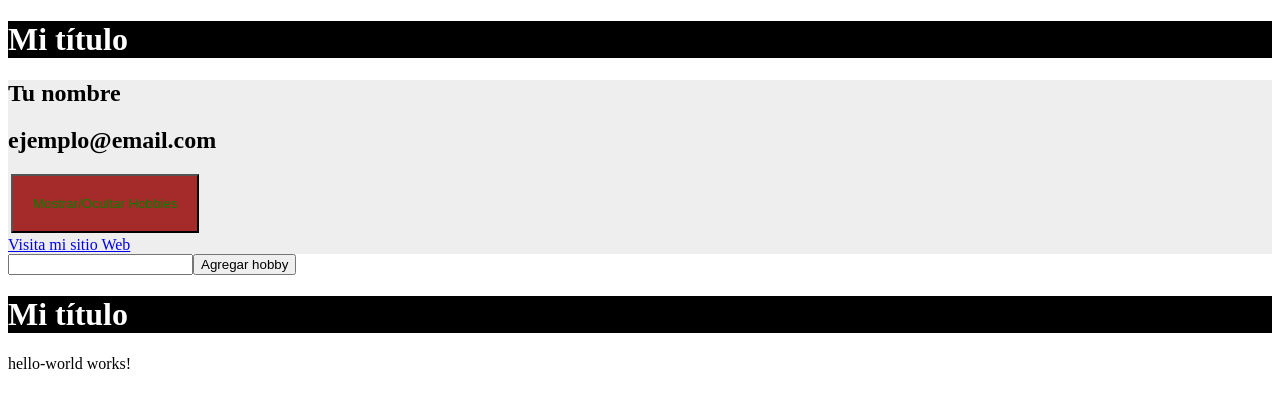
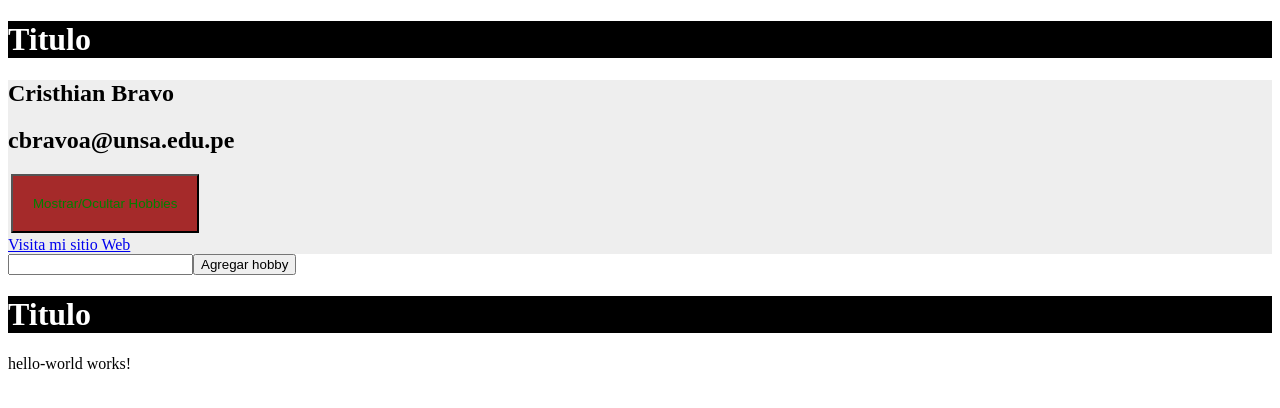
Before and after one commit to CristhianBravo865/Lab09---Angular, an Angular app in the folder my-dream-app/: page / in a window 1280 px wide. Shown: the top 408 px of the page. Built offline with nearby package versions, Linux system fonts and the light colour scheme.

Commit message:
Actividades: Refactorizar datos personales en el componente principal

```diff
--- a/my-dream-app/src/app/app.ts
+++ b/my-dream-app/src/app/app.ts
@@ -8,18 +8,18 @@ import { RouterModule } from '@angular/router';
   selector: 'app-root',
   standalone: true,
   imports: [
-    HelloWorldComponent, // tu componente
-    CommonModule,        // para *ngIf, *ngFor
-    RouterModule         // para <router-outlet>
+    HelloWorldComponent,
+    CommonModule,
+    RouterModule
   ],
   templateUrl: './app.html',
   styleUrls: ['./app.css']
 })
 export class AppComponent {
-  title = 'Mi título';
-  name = 'Tu nombre';
-  email = 'ejemplo@email.com';
-  webpage = 'https://tusitio.com';
+  title = 'Titulo';
+  name = 'Cristhian Bravo';
+  email = 'cbravoa@unsa.edu.pe';
+  webpage = 'https://www.unsa.edu.pe/';
   hobbies = ['Leer', 'Programar', 'Correr'];
   show = false;
 
```
